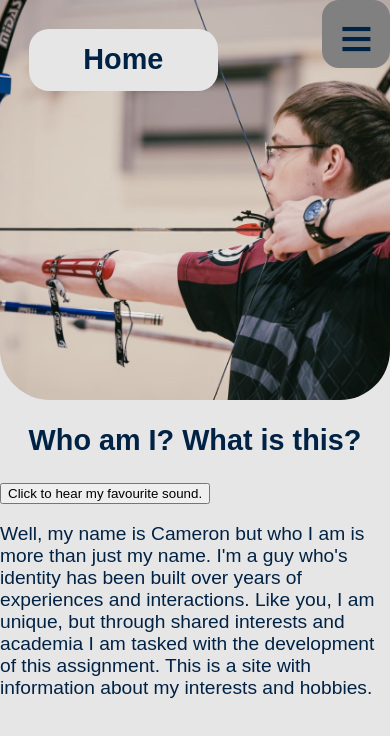
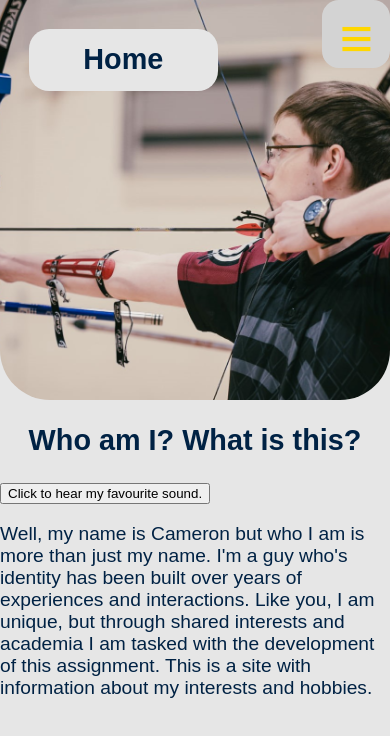
Before and after one commit to CameronASHiggins/UniWebDev, a plain HTML site: page index.html in a window 390 px wide. In both pictures the pointer is over the element 356 px from the left and 33 px from the top of the page. Drawn offline with Linux system fonts and the light colour scheme.

Commit message:
Changed the colour of the menu toggler to have greater contrast Also added to the readme on how I used an example to create hover effects on my nav elements

```diff
--- a/styles.css
+++ b/styles.css
@@ -88,10 +88,11 @@ a:hover {
 	font-size: 3em;
 	font-weight: bolder;
 	border-radius: 25%;
+	color: gold;
 }
 
 #menuHandler:hover {
-	background-color: grey;
+	background-color: lightgrey;
 }
 
 body {
```
Also changed, not shown: 1 other file.
